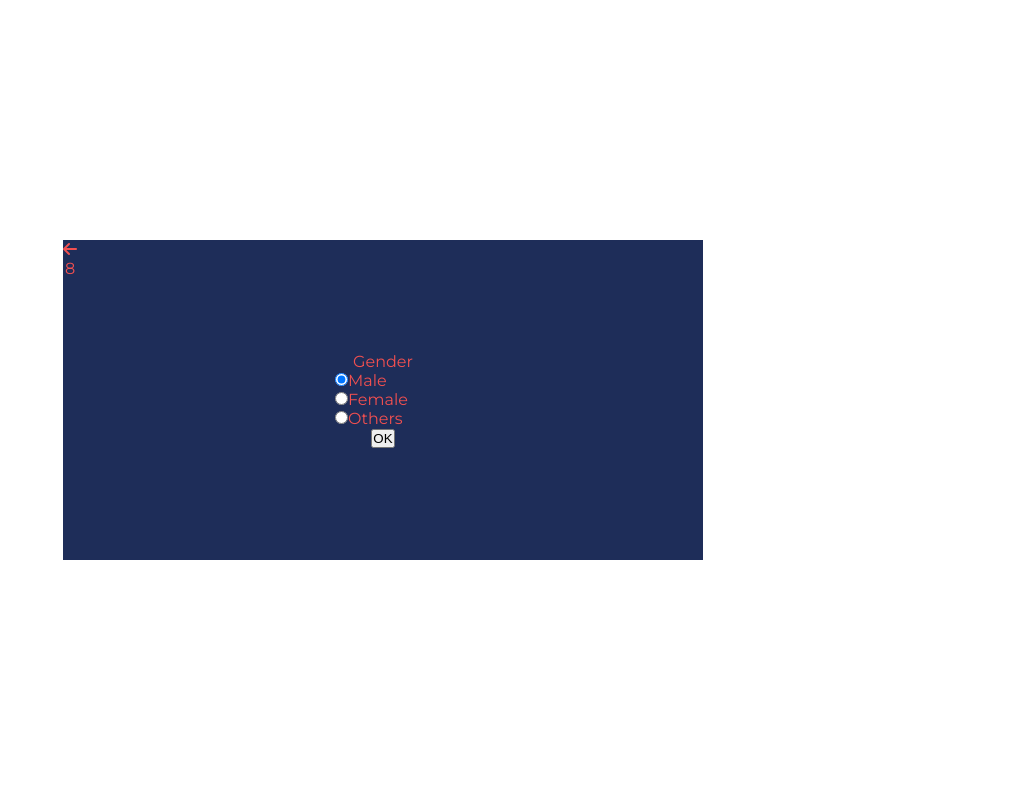
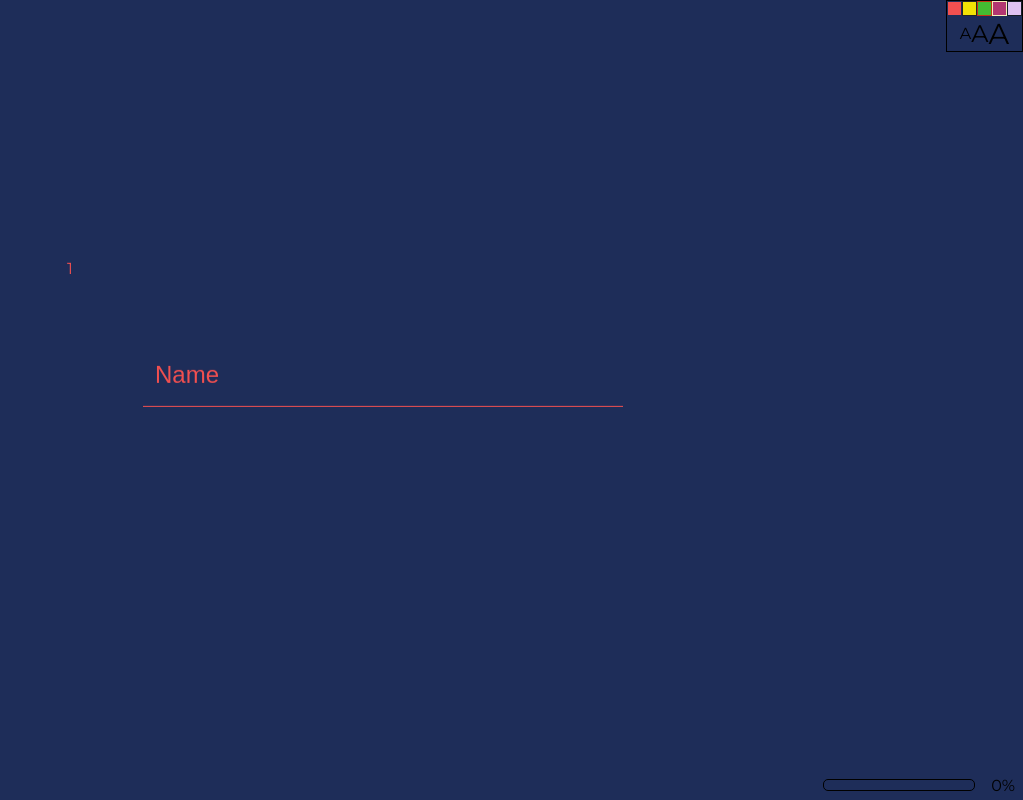
Before and after one commit to mposavac/Super-Form, a React (Create React App) app: page / in a window 1280 px wide. Shown: the whole page, without its empty margins (257-1280 px from the left). Built offline with nearby package versions, Linux system fonts and the light colour scheme.

Commit message:
local storage added

```diff
--- a/src/App.jsx
+++ b/src/App.jsx
@@ -5,6 +5,8 @@ import "./style/index.scss";
 
 import inputs from "./assets/inputFields.json";
 
+import NavBar from "./components/NavBar.jsx";
+import ProgressBar from "./components/ProgressBar.jsx";
 import TextInputField from "./components/TextInputField.jsx";
 import NumberInputField from "./components/NumberInputField.jsx";
 import DateInputField from "./components/DateInputField.jsx";
@@ -28,8 +30,15 @@ export class App extends Component {
 
   state = {
     input: "",
-    index: 7
+    index: 0,
+    animate: false,
+    color: "color1",
+    font: "font1"
   };
+
+  componentDidMount() {
+    this.props.checkLocal();
+  }
 
   handleInput = event => {
     let { index, input } = this.state;
@@ -42,46 +51,86 @@ export class App extends Component {
       this.setState({ input: event });
     else if (inputs[index].type === "Selection")
       this.setState({ input: event.target.getAttribute("name") });
+    else if (inputs[index].type === "File")
+      this.setState({ input: event.target.files });
     else this.setState({ input: event.target.value });
   };
 
   handleNext = event => {
     event.preventDefault();
     let { index } = this.state;
-    if (this.state.index + 1 < inputs.length) {
-      this.props.addData(inputs[index].name, this.state.input);
-      this.setState({ index: index + 1, input: "" });
+    if (index + 1 < inputs.length) {
+      this.setState({ animate: " next" });
+      setTimeout(() => {
+        this.props.addData(inputs[index].name, this.state.input);
+        if (
+          inputs[index].required &&
+          this.state.input === inputs[index].redirectTo["if"]
+        )
+          this.setState({
+            index: inputs[index].redirectTo["index"],
+            input: "",
+            animate: false
+          });
+        else this.setState({ index: index + 1, input: "", animate: false });
+      }, 400);
     } else console.log("ZAVRSEN UNOS");
   };
 
   handlePrev = () => {
     let { index } = this.state;
-    if (index > 0)
-      this.setState({
-        index: index - 1,
-        input: this.props.formData[inputs[this.state.index - 1].name]
-      });
+    if (index > 0) {
+      this.setState({ animate: " prev" });
+      setTimeout(() => {
+        this.setState({
+          index: index - 1,
+          input: this.props.formData[inputs[this.state.index - 1].name],
+          animate: false
+        });
+      }, 400);
+    }
+  };
+
+  handleStyleChange = e => {
+    this.setState({
+      [e.target.getAttribute("class")]: e.target.getAttribute("name")
+    });
   };
   render() {
     console.log(this.state);
     const TagName = this.components[inputs[this.state.index].type];
     return (
-      <div className="form-container">
+      <div className={`form-container ${this.state.color} ${this.state.font}`}>
+        <NavBar handleStyleChange={this.handleStyleChange} />
         <form onSubmit={this.handleNext}>
           <div className="form-info">
-            <i className="fas fa-arrow-left" onClick={this.handlePrev} />
+            <i
+              className="fas fa-arrow-left"
+              onClick={this.handlePrev}
+              style={!this.state.index ? { opacity: 0 } : { opacity: 1 }}
+            />
             <p className="index-number">{this.state.index + 1}</p>
           </div>
-          <div className="input-container">
+          <div
+            className={`input-container${
+              this.state.animate ? this.state.animate + "-animate" : ""
+            }`}
+          >
             <TagName
               handleInput={this.handleInput}
               itemDetails={inputs[this.state.index]}
               input={this.state.input}
             />
-
-            <button type="submit">OK</button>
+            <button
+              className={this.state.input === "" ? "hidden" : ""}
+              disabled={this.state.input === ""}
+              type="submit"
+            >
+              OK <i className="fas fa-chevron-right" />
+            </button>
           </div>
         </form>
+        <ProgressBar progress={(this.state.index / inputs.length) * 100} />
       </div>
     );
   }
@@ -97,7 +146,8 @@ const mapStateToProps = state => {
 const mapStateToDispatch = dispatch => {
   return {
     addData: (key, value) =>
-      dispatch({ type: "RESPONSE", data: { key: key, value: value } })
+      dispatch({ type: "ADD_FORM_DATA", data: { key: key, value: value } }),
+    checkLocal: () => dispatch({ type: "CHECK_LOCAL" })
   };
 };
 export default connect(mapStateToProps, mapStateToDispatch)(App);
--- a/src/assets/inputFields.json
+++ b/src/assets/inputFields.json
@@ -85,7 +85,9 @@
     "name": "kidsQuestion1",
     "placeholder": "Do you have kids ?",
     "type": "Radio",
-    "options": ["Yes", "No"]
+    "options": ["Yes", "No"],
+    "required": true,
+    "redirectTo": { "if": "No", "index": 30 }
   },
   {
     "name": "kidsNumber",
--- a/src/components/FileInputField.jsx
+++ b/src/components/FileInputField.jsx
@@ -1,9 +1,17 @@
-import React from 'react'
+import React from "react";
 
-export default function FileInputField() {
-    return (
-        <div>
-            FILE
-        </div>
-    )
+export default function FileInputField(props) {
+  return (
+    <div>
+      <input
+        type="file"
+        required
+        name={props.itemDetails.name}
+        id={props.itemDetails.name}
+        multiple={props.itemDetails.multiple}
+        accept=".jpg, .jpeg, .png .bmp"
+        onChange={props.handleInput}
+      />
+    </div>
+  );
 }
--- /dev/null
+++ b/src/components/NavBar.jsx
@@ -0,0 +1,46 @@
+import React from "react";
+
+export default function NavBar(props) {
+  return (
+    <nav>
+      <div className="color-container">
+        <div
+          className="color"
+          name="color1"
+          onClick={props.handleStyleChange}
+        />
+        <div
+          className="color"
+          name="color2"
+          onClick={props.handleStyleChange}
+        />
+        <div
+          className="color"
+          name="color3"
+          onClick={props.handleStyleChange}
+        />
+        <div
+          className="color"
+          name="color4"
+          onClick={props.handleStyleChange}
+        />
+        <div
+          className="color"
+          name="color5"
+          onClick={props.handleStyleChange}
+        />
+      </div>
+      <div className="font-container">
+        <p className="font" name="font1" onClick={props.handleStyleChange}>
+          A
+        </p>
+        <p className="font" name="font2" onClick={props.handleStyleChange}>
+          A
+        </p>
+        <p className="font" name="font3" onClick={props.handleStyleChange}>
+          A
+        </p>
+      </div>
+    </nav>
+  );
+}
--- /dev/null
+++ b/src/components/ProgressBar.jsx
@@ -0,0 +1,15 @@
+import React from "react";
+
+export default function ProgressBar(props) {
+  return (
+    <div className="progress-container">
+      <div className="progress-bar-outer">
+        <div
+          className="progress-bar-inner"
+          style={{ width: `${props.progress}%` }}
+        ></div>
+      </div>
+      <p>{Math.floor(props.progress)}%</p>
+    </div>
+  );
+}
--- a/src/components/RangeInputField.jsx
+++ b/src/components/RangeInputField.jsx
@@ -2,6 +2,9 @@ import React from "react";
 
 export default function RangeInputField(props) {
   return (
+    <React.Fragment>
+      <h2>{props.itemDetails.placeholder}</h2>
+
       <div>
         <input
           type="range"
@@ -13,5 +16,6 @@ export default function RangeInputField(props) {
         />
         <p>{props.input}</p>
       </div>
+    </React.Fragment>
   );
 }
--- a/src/components/SelectionInputField.jsx
+++ b/src/components/SelectionInputField.jsx
@@ -3,9 +3,9 @@ import React from "react";
 export default function SelectionInputField(props) {
   if (props.input === "") props.handleInput(props.itemDetails.options[0]);
   return (
-    <div>
+    <React.Fragment>
       <h2>{props.itemDetails.placeholder}</h2>
-      <div>
+      <div className="selection-input-contatiner">
         {props.itemDetails.options.map((element, i) => (
           <p
             className={`option${props.input === element ? " selected" : ""}`}
@@ -17,6 +17,6 @@ export default function SelectionInputField(props) {
           </p>
         ))}
       </div>
-    </div>
+    </React.Fragment>
   );
 }
--- a/src/store/reducers.js
+++ b/src/store/reducers.js
@@ -1,10 +1,13 @@
-const initState = {
-};
-
-const formReducer = (state = initState, action) => {
+const formReducer = (state = {}, action) => {
   switch (action.type) {
-    case "RESPONSE":
-      return { ...state,  [action.data.key]:action.data.value};
+    case "ADD_FORM_DATA":
+      let newState = { ...state, [action.data.key]: action.data.value };
+      localStorage.setItem("state", JSON.stringify(newState));
+      return newState;
+    case "CHECK_LOCAL":
+      let localState = localStorage.getItem("state");
+      localState = JSON.parse(localState);
+      return localState;
     default:
       return state;
   }
--- /dev/null
+++ b/src/style/animations.scss
@@ -0,0 +1,52 @@
+@keyframes fadeIn {
+  from {
+    transform: translate(100%, -50%);
+    opacity: 0;
+  }
+  to {
+    transform: translate(0%, -50%);
+    opacity: 1;
+  }
+}
+@keyframes fadeOut {
+  from {
+    transform: translate(0%, -50%);
+    opacity: 1;
+  }
+  to {
+    transform: translate(-100%, -50%);
+    opacity: 0;
+  }
+}
+@keyframes fadeOutPrev {
+  from {
+    transform: translate(0%, -50%);
+    opacity: 1;
+  }
+  to {
+    transform: translate(100%, -50%);
+    opacity: 0;
+  }
+}
+
+@keyframes fadeInBtn {
+  from {
+    transform: translateY(100%);
+    opacity: 0;
+  }
+  to {
+    transform: translateY(0%);
+    opacity: 1;
+  }
+}
+
+@keyframes fadeOutBtn {
+  from {
+    transform: translateY(0%);
+    opacity: 1;
+  }
+  to {
+    transform: translateY(100%);
+    opacity: 0;
+  }
+}
--- a/src/style/definitions.scss
+++ b/src/style/definitions.scss
@@ -11,12 +11,12 @@ $colors: (
   color1Secondary: #1e2d59,
   color2Primary: #f2e205,
   color2Secondary: #262626,
-  color3Primary: #f25050,
-  color3Secondary: #1e2d59,
-  color4Primary: #f25050,
-  color4Secondary: #1e2d59,
-  color5Primary: #f25050,
-  color5Secondary: #1e2d59
+  color3Primary: #44bd32,
+  color3Secondary: #c23616,
+  color4Primary: #b33771,
+  color4Secondary: #f8efba,
+  color5Primary: #dfc2f2,
+  color5Secondary: #181e28
 );
 
 $mobile: 650px;
--- a/src/style/index.scss
+++ b/src/style/index.scss
@@ -1,30 +1,41 @@
 @import "./definitions.scss";
 
 .form-container {
+  position: relative;
   height: 100vh;
   width: 100%;
   overflow: hidden;
+  transition: 0.3s;
   font-family: "Montserrat", sans-serif;
-}
 
   form {
     width: 50%;
     height: 25vw;
-  background: color(color1Secondary);
-  color: color(color1Primary);
     text-align: center;
     position: relative;
     top: 50%;
     left: 50%;
     transform: translate(-50%, -50%);
+    border-radius: 0.25em;
+    overflow: hidden;
+    transition: 0.3s;
     div.form-info {
       position: absolute;
       p.index-number {
       }
       i.fa-arrow-left {
+        cursor: pointer;
+        transition: 0.3s;
       }
     }
     div.input-container {
+      animation: fadeIn 0.35s forwards ease;
+      &.next-animate {
+        animation: fadeOut 0.35s forwards ease;
+      }
+      &.prev-animate {
+        animation: fadeOutPrev 0.35s forwards ease;
+      }
       position: relative;
       top: 50%;
       transform: translateY(-50%);
@@ -34,15 +45,10 @@ form {
         background: transparent;
         outline: none;
         border: none;
-      border-bottom: color(color1Primary) 1px solid;
         height: 5vw;
         width: 75%;
-      color: color(color1Primary);
         font-size: 1.5em;
         padding: 0 0 0 0.5em;
-      &::placeholder {
-        color: color(color1Primary);
-      }
         &::-webkit-inner-spin-button {
           -webkit-appearance: none;
         }
@@ -51,10 +57,86 @@ form {
       .radio-input-container {
         width: 15%;
         margin: auto;
-      color: color(color1Primary);
         text-align: left;
         input[type="radio"] {
         }
       }
+
+      .selection-input-contatiner {
+        display: flex;
+        flex-direction: column;
+        width: 60%;
+        margin: auto;
+        .option {
+          cursor: pointer;
+          transition: 0.5s;
+          padding: 0.25em 0;
+          margin: 0.25em 0;
         }
       }
+      button {
+        margin-top: 1.5em;
+        padding: 0.5em 1.5em;
+        cursor: pointer;
+        transition: 0.3s;
+        animation: fadeInBtn 0.3s forwards ease-in-out;
+        &.hidden {
+          animation: fadeOutBtn 0.15s forwards ease-in-out;
+        }
+      }
+    }
+  }
+
+  @for $i from 1 to 6 {
+    &.color#{$i} {
+      background: color(color#{$i}Secondary);
+      form {
+        color: color(color#{$i}Primary);
+
+        div.input-container {
+          button {
+            outline: none;
+            color: color(color#{$i}Primary);
+            background: transparent;
+            border: 1px color(color#{$i}Primary) solid;
+            &:hover {
+              background: color(color#{$i}Primary);
+              border: 1px color(color#{$i}Secondary) solid;
+              color: color(color#{$i}Secondary);
+            }
+          }
+          input[type="text"],
+          input[type="number"] {
+            border-bottom: 1px color(color#{$i}Primary) solid !important;
+            color: color(color#{$i}Primary);
+            &::placeholder {
+              color: color(color#{$i}Primary);
+            }
+          }
+          .radio-input-container {
+            color: color(color#{$i}Primary);
+          }
+          .selection-input-contatiner .option {
+            border: 2px rgba(color(color#{$i}Primary), 0.2) solid;
+            &.selected {
+              border: 2px color(color#{$i}Primary) solid;
+            }
+          }
+        }
+      }
+
+      .progress-container .progress-bar-outer .progress-bar-inner {
+        background: color(color#{$i}Primary);
+      }
+    }
+  }
+
+  @for $i from 2 to 4 {
+    &.font#{$i} {
+      font-size: #{$i * 0.75}em; /*TODO*/
+    }
+  }
+}
+
+@import "./navigation.scss";
+@import "./animations.scss";
--- /dev/null
+++ b/src/style/navigation.scss
@@ -0,0 +1,65 @@
+nav {
+  position: absolute;
+  top: 0;
+  right: 0;
+  border: 1px black solid;
+
+  .color-container {
+    display: flex;
+    align-items: center;
+    justify-content: center;
+    .color {
+      transition: 0.3s ease-in-out;
+      height: 15px;
+      width: 15px;
+      cursor: pointer;
+    }
+    @for $i from 1 to 6 {
+      .color:nth-child(#{$i}) {
+        background: color(color#{$i}Primary);
+        border: color(color#{$i}Secondary) 1px solid;
+        &:hover {
+          background: color(color#{$i}Secondary);
+          border: color(color#{$i}Primary) 1px solid;
+        }
+      }
+    }
+  }
+
+  .font-container {
+    display: flex;
+    align-items: center;
+    justify-content: center;
+    p:nth-child(2) {
+      font-size: 1.5em;
+    }
+    p:nth-child(3) {
+      font-size: 1.8em;
+    }
+  }
+}
+
+.progress-container {
+  position: absolute;
+  bottom: 0;
+  right: 0;
+  width: 200px;
+  height: 30px;
+  display: flex;
+  align-items: center;
+  .progress-bar-outer {
+    width: calc(100% - 2px);
+    height: 12px;
+    margin-right: 1em;
+    border: 1px black solid;
+    overflow: hidden;
+    border-radius: 5px;
+    .progress-bar-inner {
+      height: 10px;
+      transition: 0.35s;
+    }
+  }
+  p {
+    margin-right: 0.5em;
+  }
+}
```
Lines whose indentation alone changed are shown as unchanged.
